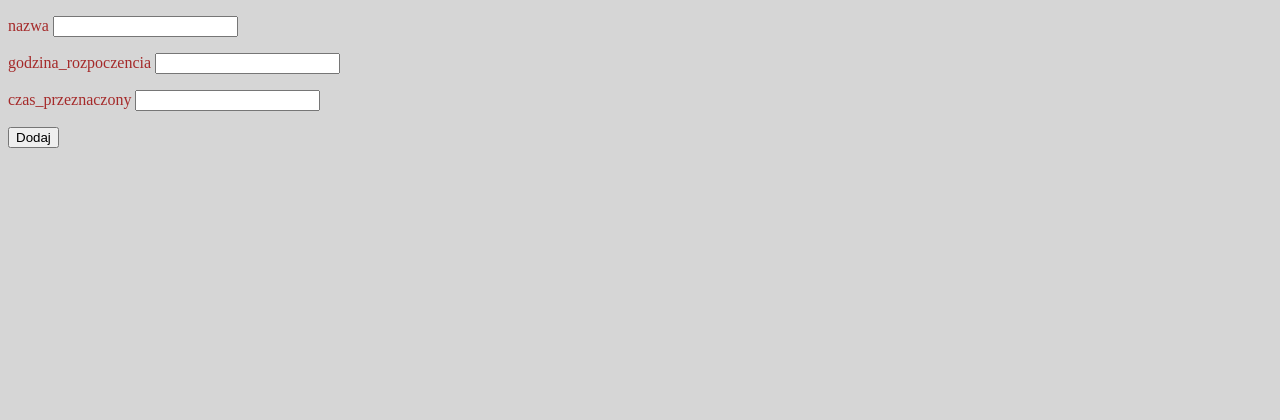
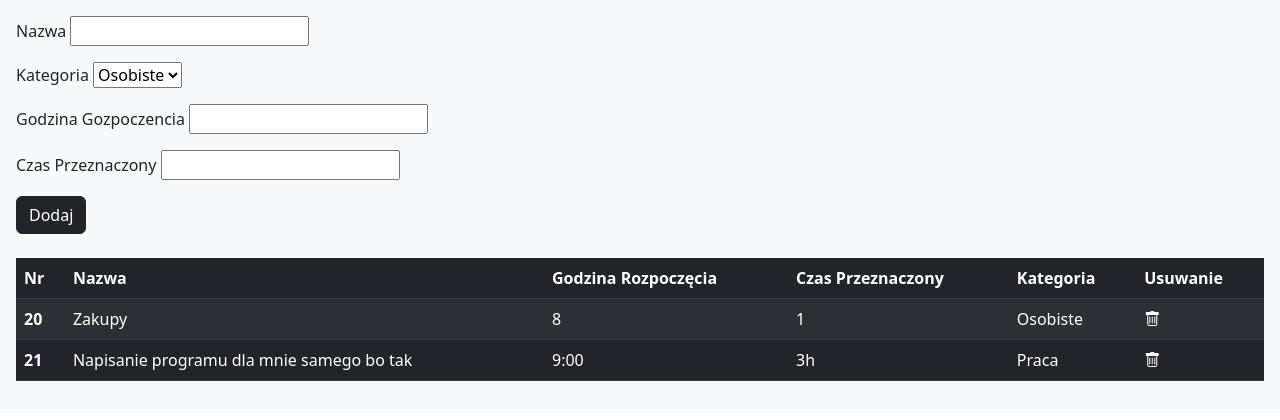
Before and after one commit to Kajo-dev/To_Do_list_Django, a Django app: page / in a window 1280 px wide. Shown: the top 420 px of the page. Run offline with Django 4.2, Linux system fonts and the light colour scheme; data comes from the database, SQL or seed files in the repository; both versions use the stored data as it was after the commit; some libraries are stand-ins or nearby versions.

Commit message:
fornt_wyswietlanie_danuch

```diff
--- a/Menago/forms.py
+++ b/Menago/forms.py
@@ -9,4 +9,5 @@
             'nazwa',
             'godzina_rozpoczencia',
             'czas_przeznaczony',
+            'kategorie',
         ]
--- a/Menago/models.py
+++ b/Menago/models.py
@@ -4,7 +4,7 @@
 
 class Taski(models.Model):
     nazwa=models.CharField(
-        max_length=30,
+        max_length=50,
     )
     godzina_rozpoczencia=models.CharField(
         max_length=5
@@ -12,3 +12,12 @@
     czas_przeznaczony=models.CharField(
         max_length=5
     )
+    OSOBISTE='Osobiste'
+    PRACA='Praca'
+    SZKOLA='Szkoła'
+    kat=[(OSOBISTE,'Osobiste'),(PRACA,'Praca'),(SZKOLA,'Szkoła')]
+    kategorie=models.CharField(
+        max_length=10,
+        choices=kat,
+        default=OSOBISTE
+    )
--- a/Menago/views.py
+++ b/Menago/views.py
@@ -17,7 +17,11 @@
 
     #wyswietlanie danych
 
+    objekt=Taski.objects.all()
+
     zwracacz={
-        'obiekty':zapytanie
+        'dodanie':zapytanie,
+        'obj':objekt,
+
     }
     return render(request,'index.html',zwracacz)
--- a/static/style.css
+++ b/static/style.css
@@ -1,4 +1,5 @@
 body{
-    background-color: rgb(214, 214, 214);
-    color: brown;
+    background-color: rgb(133, 133, 133);
+    color: rgb(36, 36, 36);
+
 }
--- a/templates/index.html
+++ b/templates/index.html
@@ -1,26 +1,66 @@
+{%load static%}
 <!DOCTYPE html>
 <html lang="pl">
 <head>
-    {%load static%}
     <meta charset="UTF-8">
     <meta http-equiv="X-UA-Compatible" content="IE=edge">
     <meta name="viewport" content="width=device-width, initial-scale=1.0">
 
     <link rel="stylesheet" type="text/css" href="{%static 'style.css'%}" >
+    <link rel="stylesheet" href="https://cdn.jsdelivr.net/npm/bootstrap-icons@1.8.3/font/bootstrap-icons.css">
+    <link href="https://cdn.jsdelivr.net/npm/bootstrap@5.2.0-beta1/dist/css/bootstrap.min.css" rel="stylesheet" integrity="sha384-0evHe/X+R7YkIZDRvuzKMRqM+OrBnVFBL6DOitfPri4tjfHxaWutUpFmBp4vmVor" crossorigin="anonymous">
+    <script src="{% static 'bootstrap.min.js' %}"></script>
     <title>To Do List</title>
 </head>
 <body>
+    <div class="p-3 mb-2 bg-light text-dark">
+    <div id="form_dodawanie">
         <form action="." method="post"> {% csrf_token %}
             <div id="nazwa_zadania">
-            <p>nazwa {{obiekty.nazwa}}</p>
+                <p>Nazwa {{dodanie.nazwa}}</p>
             </div>
             <div id="nazwa_zadania">
-            <p>godzina_rozpoczencia {{obiekty.godzina_rozpoczencia}}</p>
+                <p>Kategoria {{dodanie.kategorie}}</p>
             </div>
-        <div id="nazwa_zadania">
-            <p>czas_przeznaczony {{obiekty.czas_przeznaczony}}</p>
+            <div id="godzina_rozpoczencia">
+                <p>Godzina Gozpoczencia {{dodanie.godzina_rozpoczencia}}</p>
             </div>
-        <input type="submit" value="Dodaj">
+            <div id="czas_przeznaczony">
+                <p>Czas Przeznaczony {{dodanie.czas_przeznaczony}}</p>
+            </div>
+            <input type="submit" value="Dodaj"  class="btn btn-dark">
+            <br>
+            <br>
         </form>
+    </div>
+    <div id="wyswiedlanie">
+        <table class="table table-striped table-dark">
+            <thead>
+              <tr>
+                <th scope="col">Nr</th>
+                <th scope="col">Nazwa</th>
+                <th scope="col">Godzina Rozpoczęcia</th>
+                <th scope="col">Czas Przeznaczony</th>
+                <th scope="col">Kategoria</th>
+                <th scope="col">Usuwanie</th>
+              </tr>
+            </thead>
+            <tbody>
+            {%for item in obj%}
+                <tr>
+                    <th scope="row">{{item.id}}</th>
+                    <td>{{item.nazwa}}</td>
+                    <td>{{item.godzina_rozpoczencia}}</td>
+                    <td>{{item.czas_przeznaczony}}</td>
+                    <td>{{item.kategorie}}</td>
+                    <td><i class="bi bi-trash"></i></td>
+                </tr>
+            {%endfor%}
+            </tbody>
+          </table>
+    </div>
+</div>
+
+
 </body>
 </html>
```
Also changed, not shown: Menago/migrations/0002_taski_kategorie.py (added), Menago/migrations/0003_alter_taski_kategorie.py (added), Menago/migrations/0004_alter_taski_czas_przeznaczony.py (added), Menago/migrations/0005_alter_taski_czas_przeznaczony_alter_taski_nazwa.py (added), db.sqlite3. Lines whose indentation alone changed are shown as unchanged.
